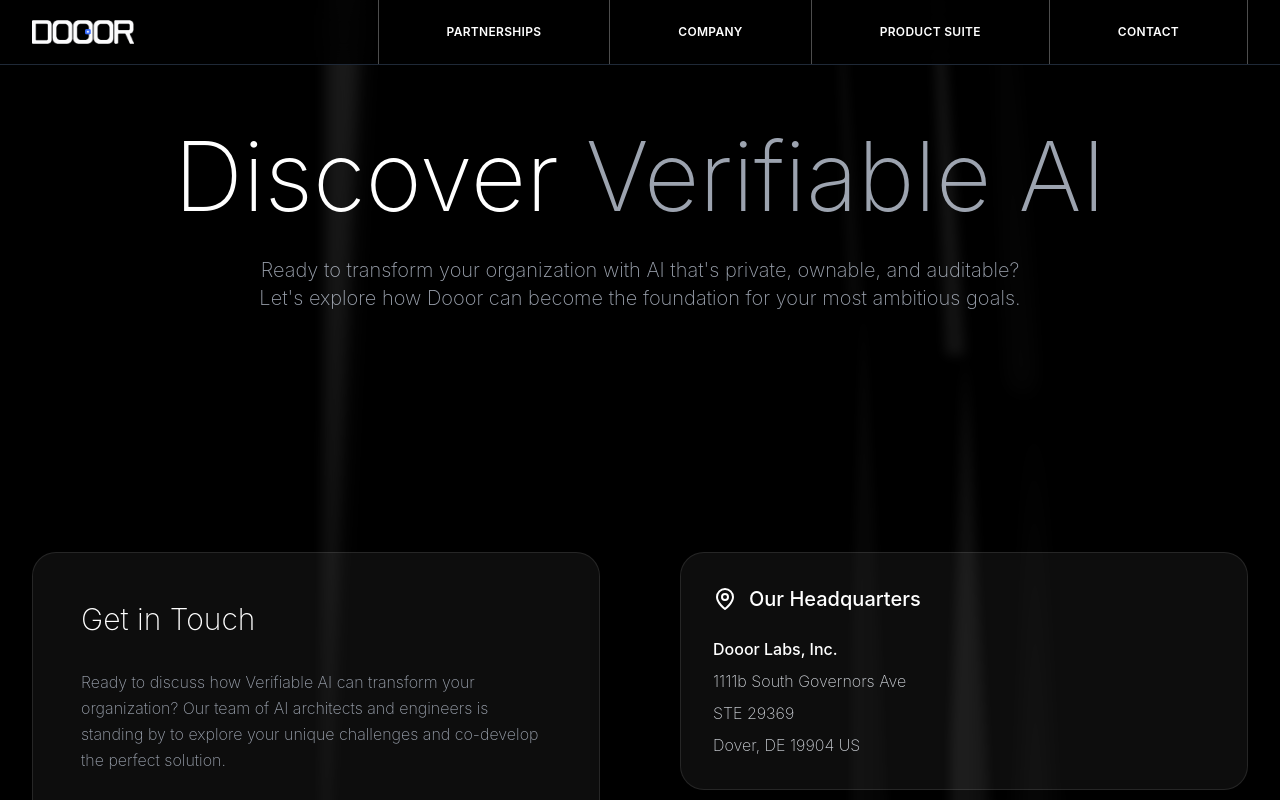
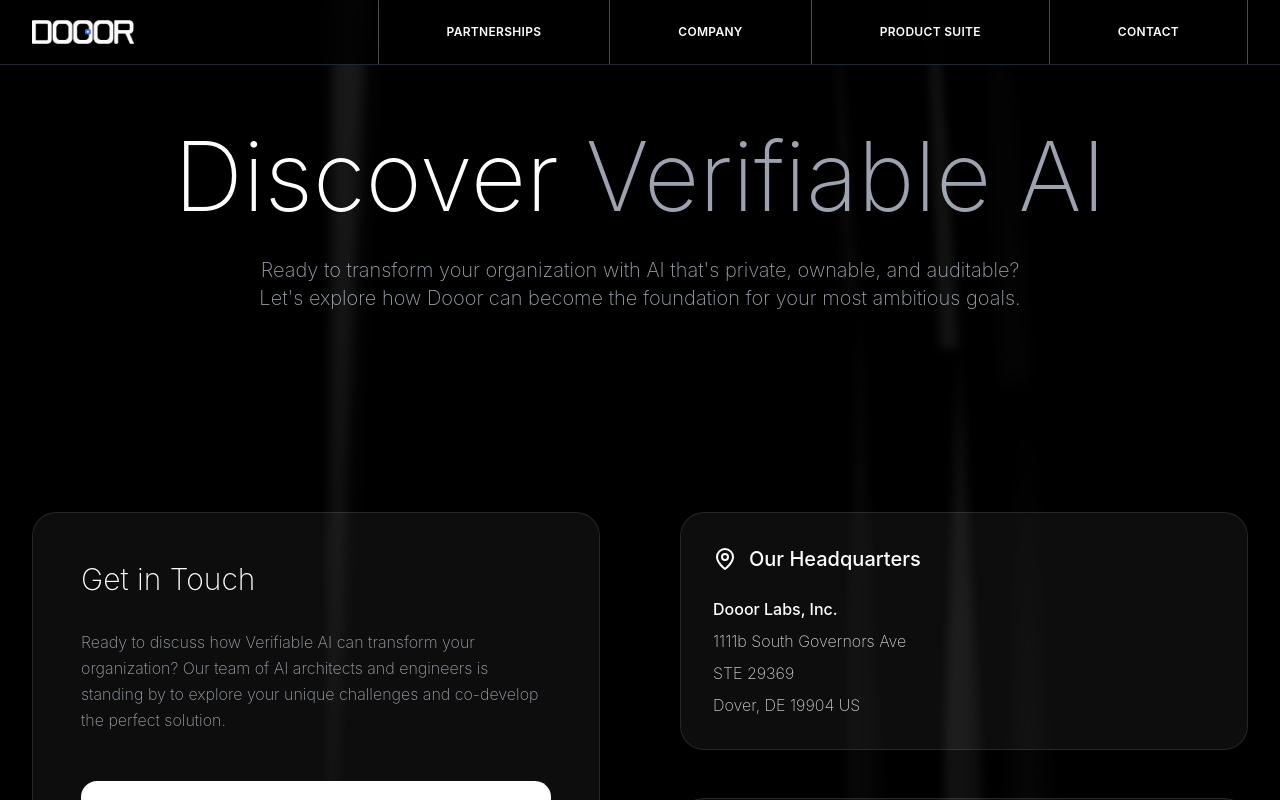
Before and after one commit to bruno353/dooor-lp-3, a Next.js app: page /contact in a window 1280 px wide. Shown: the top 800 px of the page. Built offline with nearby package versions, Linux system fonts and the light colour scheme.

Commit message:
feat: new pages

```diff
--- a/app/contact/page.tsx
+++ b/app/contact/page.tsx
@@ -25,7 +25,7 @@
       <Navigation />
 
       {/* Hero Section */}
-      <section className="relative pt-32 pb-20 overflow-hidden">
+      <section className="relative pt-32 pb-10 overflow-hidden">
         <div className="max-w-7xl mx-auto px-4 sm:px-6 lg:px-8">
           <motion.div
             initial={{ opacity: 0, y: 50 }}
--- a/components/Navigation.tsx
+++ b/components/Navigation.tsx
@@ -38,10 +38,10 @@
               </Link>
               <div className="w-px bg-white/30 h-full"></div>
               <div className="relative group h-full flex items-center">
-                <Link href="/products" className="text-white hover:text-white px-6 py-2 rounded-md text-xs font-semibold uppercase tracking-wide flex items-center h-full">
+                <div className="text-white hover:text-white px-6 py-2 rounded-md text-xs font-semibold uppercase tracking-wide flex items-center h-full">
                   Product Suite
-                </Link>
-                <div className="absolute left-0 mt-2 w-48 bg-gray-900 rounded-md shadow-lg opacity-0 invisible group-hover:opacity-100 group-hover:visible transition-all duration-300">
+                </div>
+                {/* <div className="absolute left-0 mt-2 w-48 bg-gray-900 rounded-md shadow-lg opacity-0 invisible group-hover:opacity-100 group-hover:visible transition-all duration-300">
                   <div className="py-1">
                     <Link href="/products/ambient-ai" className="block px-4 py-2 text-sm text-gray-300 hover:bg-gray-800 hover:text-white">
                       Ambient AI Documentation
@@ -56,7 +56,7 @@
                       EHR Integration
                     </Link>
                   </div>
-                </div>
+                </div> */}
               </div>
               <div className="w-px bg-white/30 h-full"></div>
               <Link href="/contact" className="text-white hover:text-white px-6 py-2 rounded-md text-xs font-semibold uppercase tracking-wide flex items-center h-full">
```
Also changed, not shown: app/partnerships/page.tsx (renamed from app/partnership/page.tsx).
